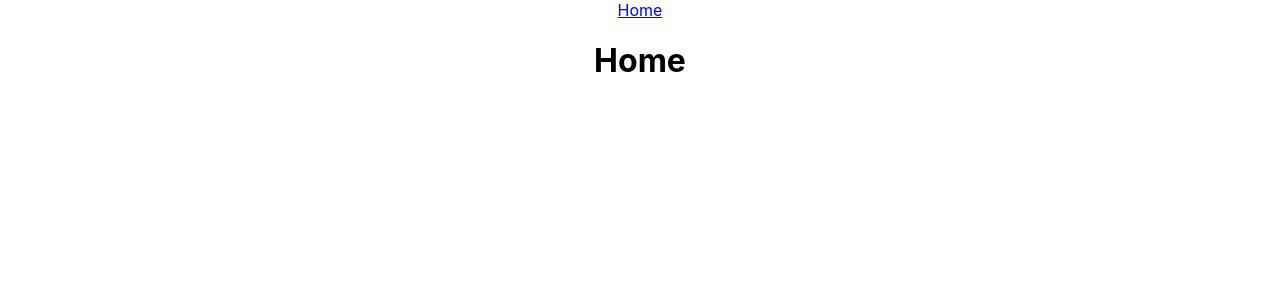
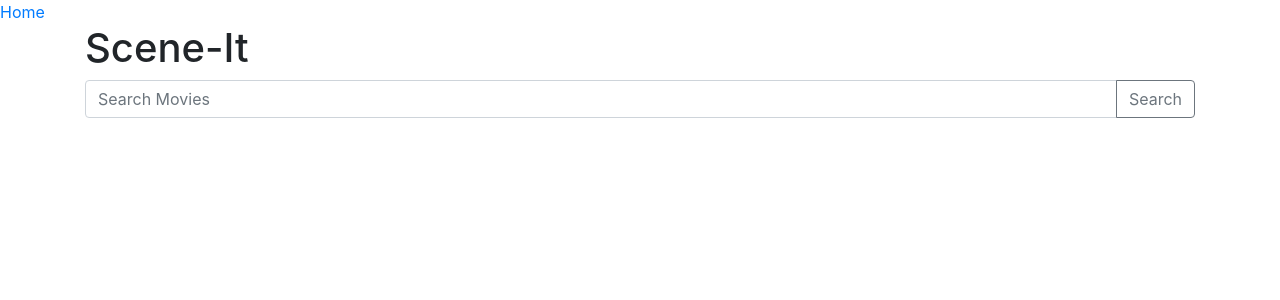
Before and after one commit to DigitalCraftsStudents/2021-01-react-redux-scene-it, a React (Create React App) app: page / in a window 1280 px wide. Shown: the top 300 px of the page. Built offline with nearby package versions, Linux system fonts and the light colour scheme.

Commit message:
add search functionality

```diff
--- a/src/App.js
+++ b/src/App.js
@@ -1,20 +1,22 @@
 import './App.css';
+import 'bootstrap/dist/css/bootstrap.min.css';
 import { BrowserRouter as Router, Link, Route, Switch } from 'react-router-dom';
 import Home from './pages/Home';
+import { Container } from 'react-bootstrap';
 
 function App() {
   return (
     <Router>
-      <div className="App">
-        <nav>
-          <Link to="/">Home</Link>
-        </nav>
+      <nav>
+        <Link to="/">Home</Link>
+      </nav>
+      <Container>
         <Switch>
           <Route path="/" exact>
             <Home />
           </Route>
         </Switch>
-      </div>
+      </Container>
     </Router>
   );
 }
--- /dev/null
+++ b/src/components/MovieCard.js
@@ -0,0 +1,16 @@
+import { Button, Card } from 'react-bootstrap';
+
+export default function MovieCard(props) {
+  const { Title, Poster, Year, imdbID } = props.movie;
+
+  return (
+    <Card>
+      <Card.Img variant="top" src={Poster} />
+      <Card.Body>
+        <Card.Title>{Title}</Card.Title>
+        <Card.Text>{Year}</Card.Text>
+        <Button variant="primary">Add</Button>
+      </Card.Body>
+    </Card>
+  );
+}
--- a/src/pages/Home.js
+++ b/src/pages/Home.js
@@ -1,7 +1,63 @@
+import { useState } from 'react';
+import {
+  Button,
+  Col,
+  Form,
+  FormControl,
+  InputGroup,
+  Row,
+} from 'react-bootstrap';
+import MovieCard from '../components/MovieCard';
+
 export default function Home() {
+  const [search, setSearch] = useState('');
+  const [movies, setMovies] = useState([]);
+
+  const handleSubmit = (event) => {
+    event.preventDefault();
+    fetchMovies();
+  };
+
+  const handleChange = (event) => {
+    setSearch(event.target.value);
+  };
+
+  const fetchMovies = () => {
+    fetch(`http://www.omdbapi.com/?apikey=59354c85&s=${search}`)
+      .then((res) => res.json())
+      .then((data) => {
+        setMovies(data.Search || []);
+      });
+  };
+
   return (
     <div>
-      <h1>Home</h1>
+      <h1>Scene-It</h1>
+      <Form onSubmit={handleSubmit}>
+        <InputGroup className="mb-3">
+          <FormControl
+            placeholder="Search Movies"
+            aria-label="Search Movies"
+            onChange={handleChange}
+            value={search}
+          />
+          <InputGroup.Append>
+            <Button type="submit" variant="outline-secondary">
+              Search
+            </Button>
+          </InputGroup.Append>
+        </InputGroup>
+      </Form>
+
+      <Row>
+        {movies.map((movie) => {
+          return (
+            <Col xs={12} sm={6} md={4} lg={3} className="mb-4">
+              <MovieCard movie={movie} />
+            </Col>
+          );
+        })}
+      </Row>
     </div>
   );
 }
```
